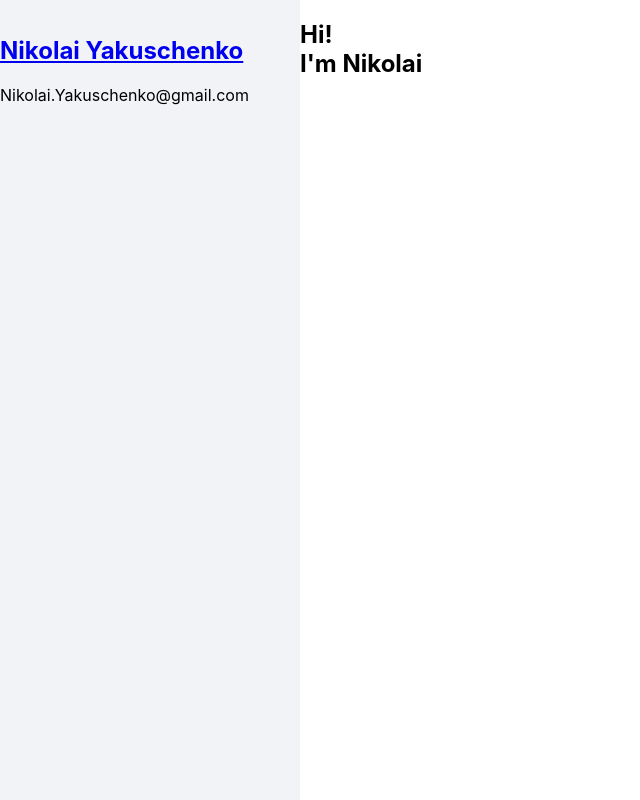
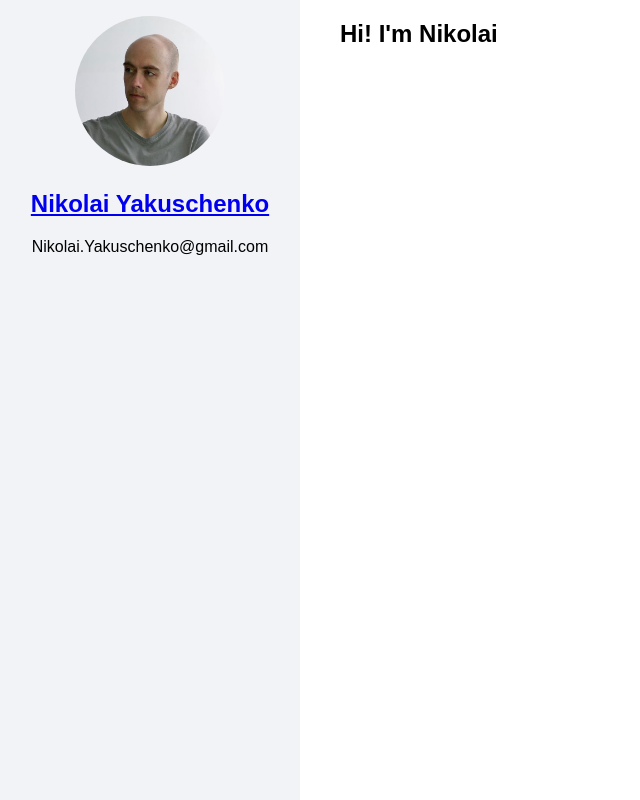
Before and after one commit to nick722/yn-portfolio, a React app: page / in a window 1280 px wide. Shown: the whole page, without its empty margins (0-640 px from the left). Built offline with nearby package versions, Linux system fonts and the light colour scheme.

Commit message:
add avatar

```diff
--- a/src/components/App/App.scss
+++ b/src/components/App/App.scss
@@ -0,0 +1,3 @@
+body {
+  font-family: quicksand, Arial, sans-serif;
+}
--- a/src/components/main/main.js
+++ b/src/components/main/main.js
@@ -1,13 +1,13 @@
-import React, { Component } from 'react'
+import React, { Component } from "react";
 
-import "./main.scss"
+import "./main.scss";
 
 export default class Main extends Component {
   render() {
     return (
-        <section className="main">
-          <h1>Hi! <br />I'm Nikolai</h1>
-        </section>
-    )
+      <section className="main">
+        <h1>Hi! I'm Nikolai</h1>
+      </section>
+    );
   }
 }
--- a/src/components/main/main.scss
+++ b/src/components/main/main.scss
@@ -1,7 +1,6 @@
 .main {
+  padding: 0 2.5em;
+  box-sizing: border-box;
   width: calc(100% - 300px);
   float: right;
-  -webkit-transition: 0.5s;
-  -o-transition: 0.5s;
-  transition: 0.5s;
 }
--- a/src/components/sidebar/sidebar.js
+++ b/src/components/sidebar/sidebar.js
@@ -6,6 +6,7 @@ export default class Sidebar extends Component {
   render() {
     return (
       <aside className="sidebar">
+        <img className="avatar" src="/images/avatar.jpg" alt="avatar" />
         <h1>
           <a href="index.html">Nikolai Yakuschenko</a>
         </h1>
--- a/src/components/sidebar/sidebar.scss
+++ b/src/components/sidebar/sidebar.scss
@@ -6,4 +6,11 @@
   width: 300px;
   position: fixed;
   background: #f2f3f7;
+  text-align: center;
 }
+
+.avatar {
+  width: 150px;
+  height: 150px;
+  border-radius: 50%;
+}
```
Also changed, not shown: public/images/avatar.jpg (added).
